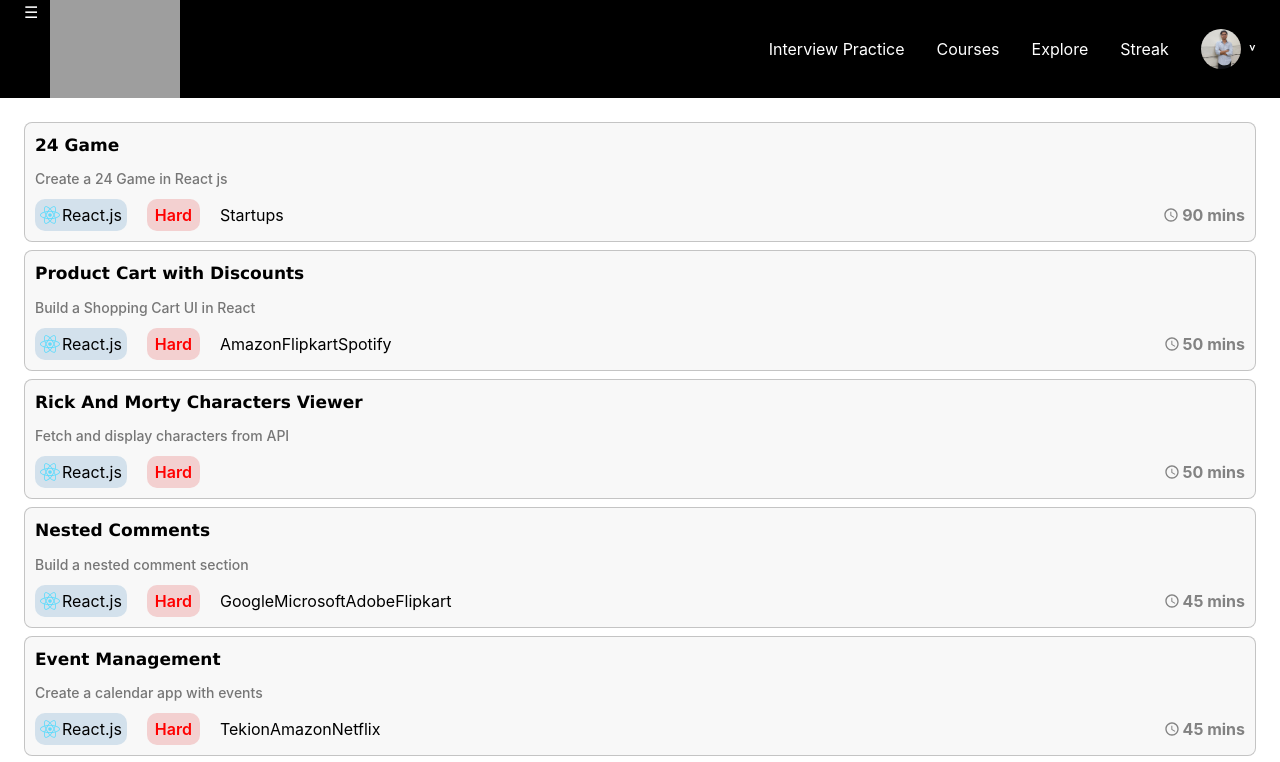
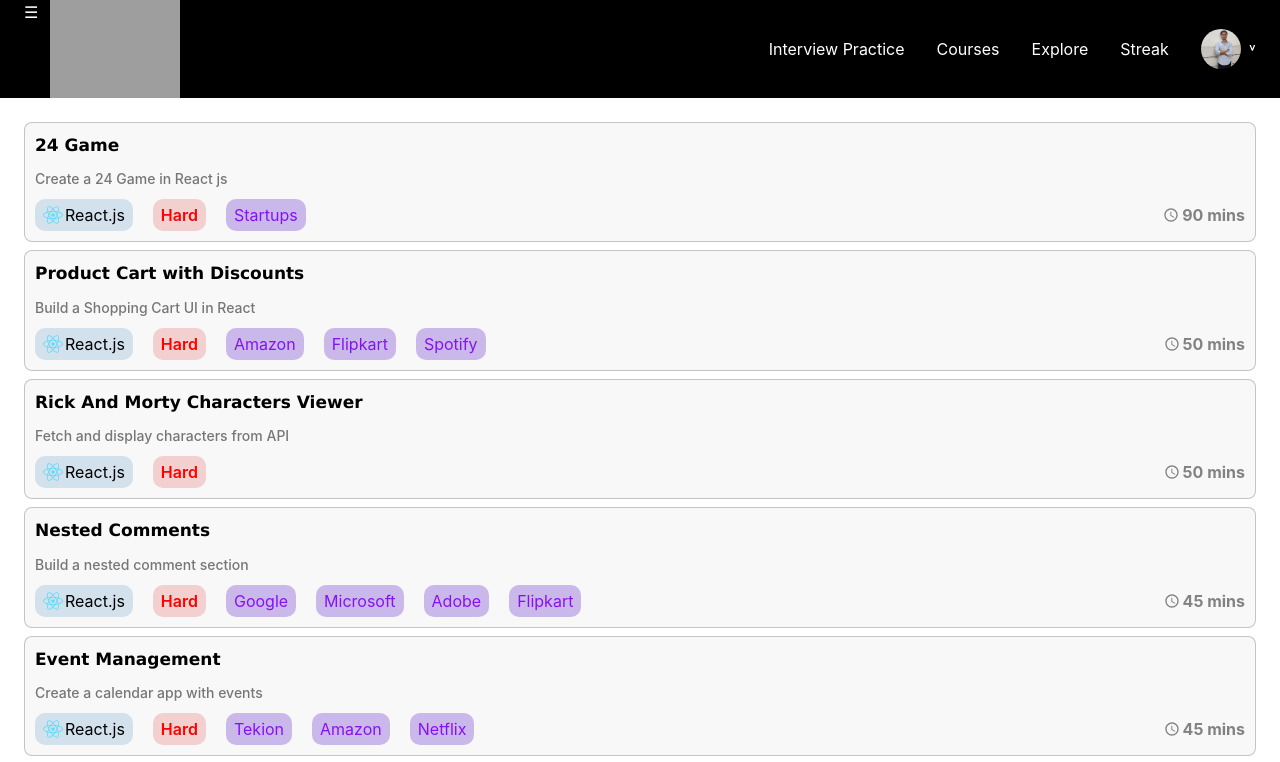
Before and after one commit to amanuniyal01/Aashirwad-Dev, a React (Vite) app: page /interview in a window 1280 px wide. Shown: the top 762 px of the page. Built offline with nearby package versions, Linux system fonts and the light colour scheme; grey boxes are pictures that could not be loaded.

Commit message:
style companies section and card

```diff
--- a/src/components/QuestionCard/QuestionCard.css
+++ b/src/components/QuestionCard/QuestionCard.css
@@ -9,6 +9,11 @@
     padding: 10px;
     border: 1px solid rgba(56, 55, 55, 0.269);
     gap: 10px
+}
+
+.cardContainer:hover {
+    background-color: rgba(247, 247, 247, 0);
+    cursor: pointer;
 }
 
 .cardContainer>h1 {
@@ -60,27 +65,30 @@
     justify-content: center;
     gap: 2px;
     background-color: rgba(170, 200, 221, 0.482);
-    padding: 4px 5px;
-
 }
 
 .easy {
     color: green;
     background-color: rgb(185, 231, 185);
     font-weight: 600;
-    padding: 4px 8px;
+
 }
 
 .medium {
     color: rgb(151, 103, 14);
     background-color: rgba(255, 229, 181, 0.776);
     font-weight: 600;
-    padding: 4px 8px;
+
 }
 
 .hard {
     color: red;
     background-color: rgb(243, 208, 208);
     font-weight: 600;
-    padding: 4px 8px;
+
 }
+
+.companies {
+    color: rgb(134, 17, 244);
+    background-color: rgb(203, 184, 234);
+}
--- a/src/components/QuestionCard/QuestionCard.tsx
+++ b/src/components/QuestionCard/QuestionCard.tsx
@@ -22,11 +22,16 @@
             <p>{description}</p>
             <div className="techDetails">
                 <div className="highlightDetails">
-                    <div className="techStack radius-md" > <FaReact color="#61DBFB" size={20} /><p>{tech}</p></div>
-                    <p className={`${difficultyClass[difficulty]} radius-md`}>
+                    <div className="techStack padding-sm radius-md" > <FaReact color="#61DBFB" size={20} /><p>{tech}</p></div>
+                    <p className={`${difficultyClass[difficulty]} padding-sm radius-md`}>
                         {difficulty}
                     </p>
-                    <p>{companies}</p>
+                    {/* <p className="companies">{companies.map((comp)=>(
+
+                    ))}</p> */}
+                    {companies.map((comp) => (
+                        <p className="radius-md padding-sm companies">{comp}</p>
+                    ))}
                 </div>
                 <div className="time">
                     <MdAccessTime /> {time} mins
--- a/styles/variable.css
+++ b/styles/variable.css
@@ -10,3 +10,8 @@
 .radius-lg {
     border-radius: 16px;
 }
+
+/* Padding */
+.padding-sm {
+    padding: 4px 8px;
+}
```
